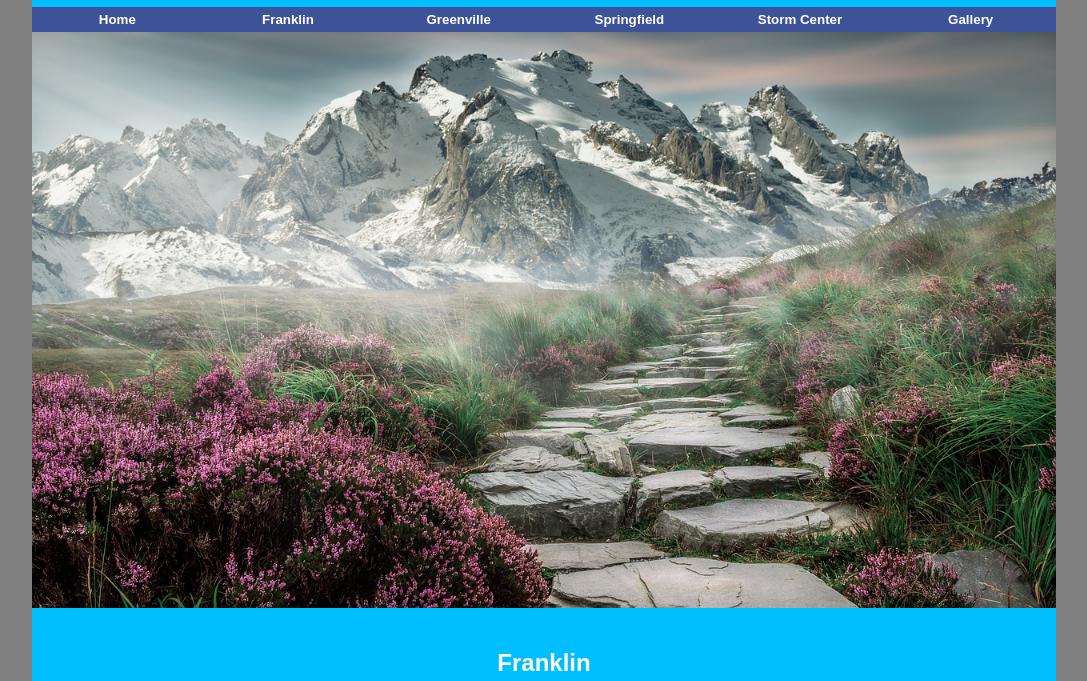
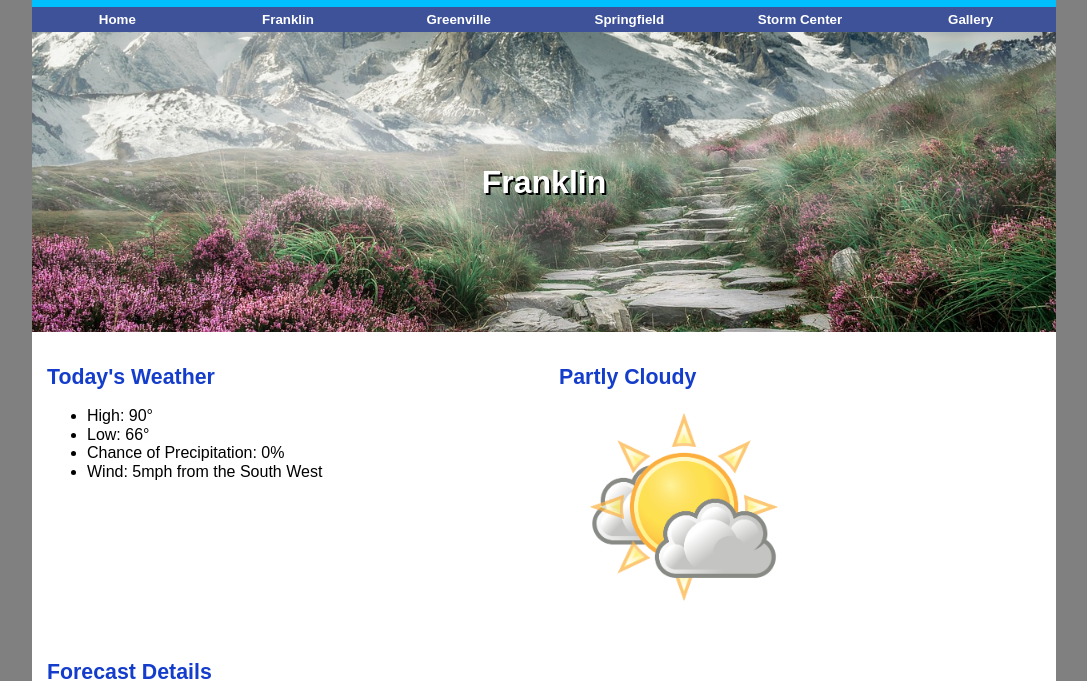
Before and after one commit to JackCMcBride/jackcmcbride.github.io, a plain HTML site: page lesson-5/index.html in a window 1280 px wide. Shown: the part 121-802 px from the top of the page, without its empty margins (96-1183 px from the left). Drawn offline with nearby package versions, Linux system fonts and the light colour scheme.

Commit message:
Added Hero

```diff
--- a/lesson-5/css/small.css
+++ b/lesson-5/css/small.css
@@ -24,6 +24,18 @@ main p {
 img {
     width: 100%;
 
+}
+
+h1 {
+    font-size: 18pt;
+}
+
+h2 {
+    font-size: 16pt;
+}
+
+h3 {
+    font-size: 14pt;
 }
 
 header {
@@ -91,17 +103,7 @@ nav ul li a:hover {
     text-decoration: underline;
 }
 
-h1 {
-    font-size: 18pt;
-}
 
-h2 {
-    font-size: 16pt;
-}
-
-h3 {
-    font-size: 14pt;
-}
 
 main h2,
 main h3 {
@@ -113,15 +115,30 @@ main figure {
     width: 100%;
     position: relative;
     background-color: #00BFFF;
-    /*
-    margin: 0 0 .2rem 2%;
-    width: 96%;
-*/
+
 }
 
-main figure img {
+.hero-image {
+    background-image: url("../images/mountains.jpg");
+    height: 300px;
+    background-position: center;
+    background-repeat: no-repeat;
+    background-size: cover;
     position: relative;
-    width: 100%;
+}
+
+.hero-text {
+    text-align: center;
+    position: absolute;
+    top: 50%;
+    left: 50%;
+    transform: translate(-50%, -50%);
+    color: white;
+    text-shadow: 2px 2px black;
+}
+
+.hero-text h1 {
+    font-size: 24pt;
 }
 
 .city-container {
@@ -149,7 +166,7 @@ main figure img {
 }
 
 .weather-icon {
-    height: 300px;
+    height: 200px;
     width: auto;
     margin-left: 25px;
 }
--- a/lesson-5/index.html
+++ b/lesson-5/index.html
@@ -36,11 +36,12 @@
 
     <main>
         <figure>
-            <img src="images/mountains.jpg" alt="Mountains">
+            <div class="hero-image">
+                <div class="hero-text">
+                    <h1>Franklin</h1>
+                </div>
+            </div>
         </figure>
-        <div class="city-container">
-            <h1>Franklin</h1>
-        </div>
         <section class="todays-weather">
             <div class="weather-container">
                 <h2>Today's Weather</h2>
```
